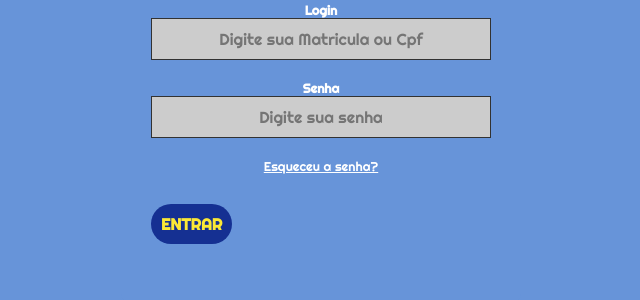
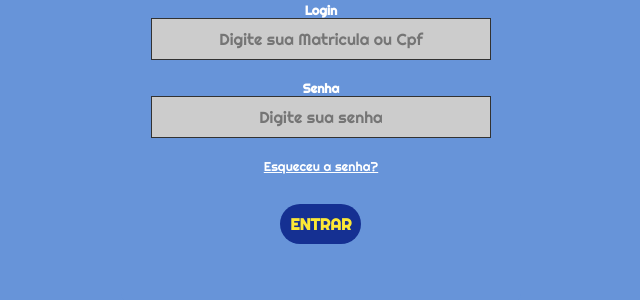
Before and after one commit to thiagotw10/projeto_empresa, a PHP site: page / in a window 1280 px wide. Shown: the part 203-503 px from the top of the page, without its empty margins (319-959 px from the left). Run offline with PHP 8.4, Linux system fonts and the light colour scheme.

Commit message:
projeto_empresa

```diff
--- a/styles.css
+++ b/styles.css
@@ -87,6 +87,7 @@ input[type="submit"]{
     border-radius: 20px;
     height: 40px;
     margin-top: 30px;
+    margin-left: 38%;
     color: #fce836;
     background-color: #153092;
     cursor: pointer;
```
